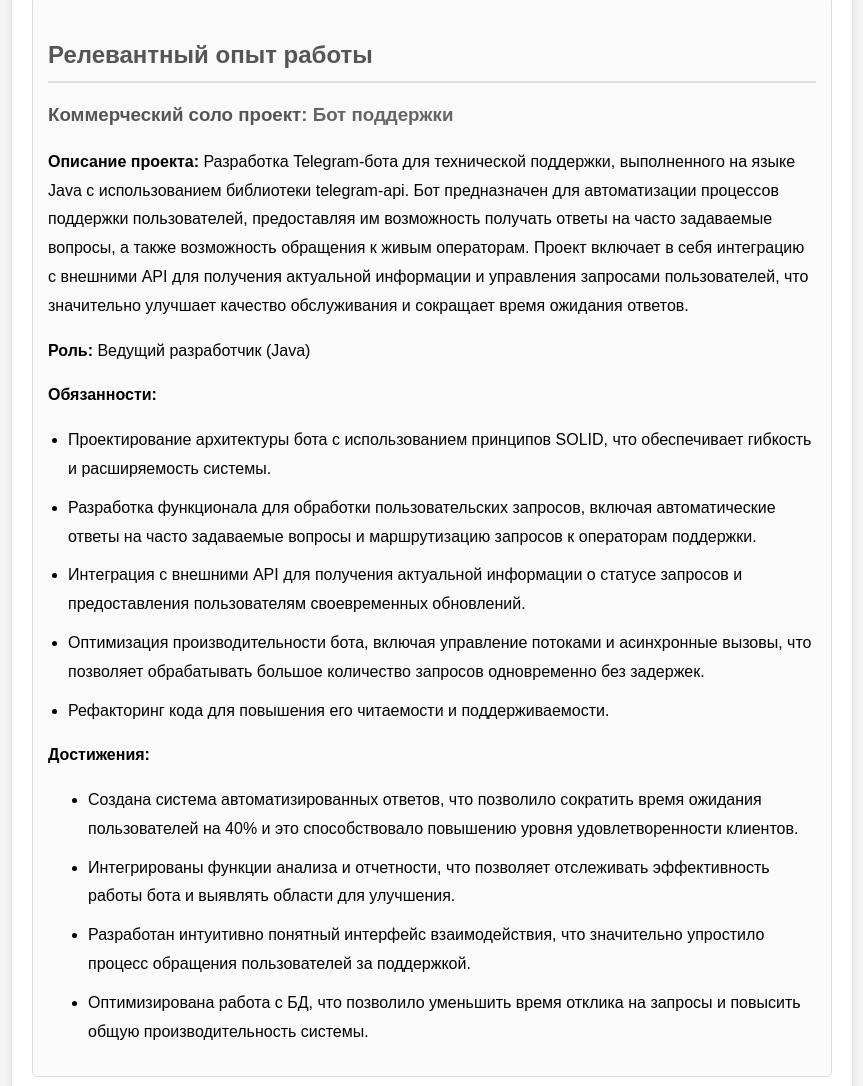
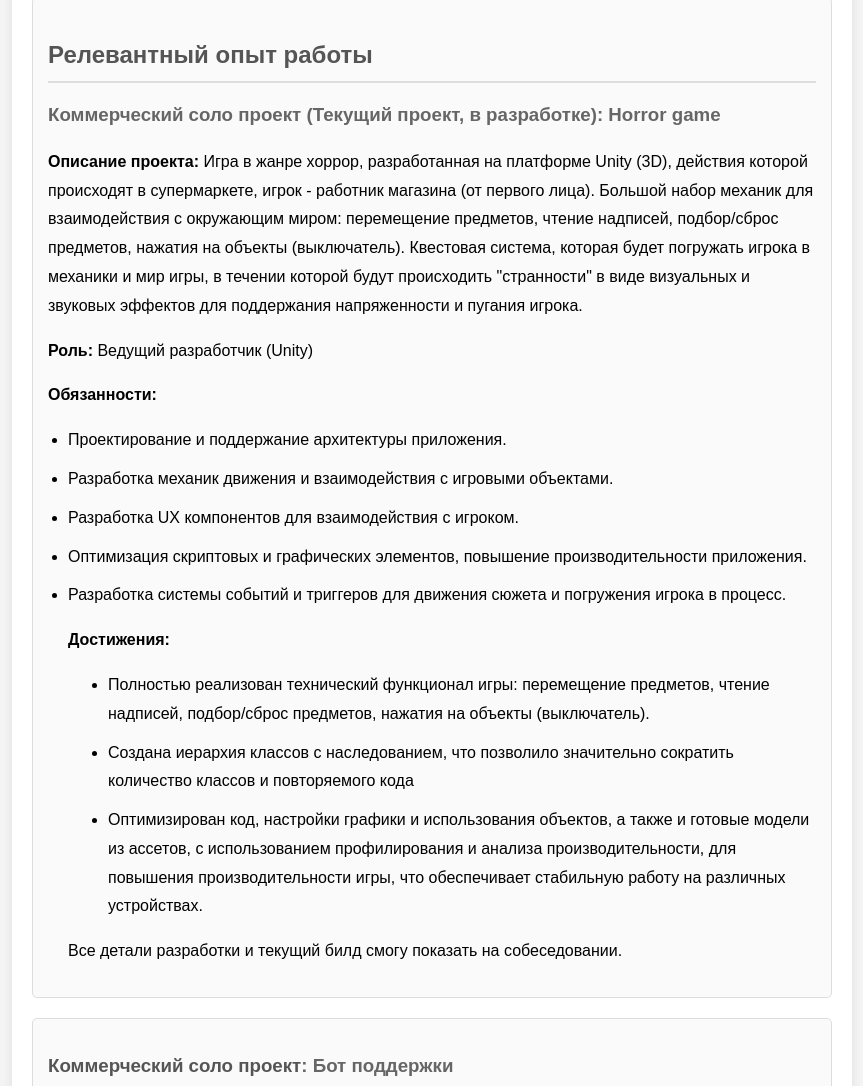
Before and after one commit to MassterSedla/MassterSedla.github.io, a plain HTML site: page index.html in a window 1280 px wide. Shown: the part 1296-2382 px from the top of the page, without its empty margins (208-1071 px from the left). Drawn offline with Linux system fonts and the light colour scheme.

Commit message:
Update index.html

```diff
--- a/index.html
+++ b/index.html
@@ -38,9 +38,38 @@
 
 
         <h2><p> <a href="https://github.com/MassterSedla/" target="_blank"><strong>Мой GitHub</strong></a></p></h2>
+
     <div class="section">
 
         <h2>Релевантный опыт работы</h2>
+
+        <h3>Коммерческий соло проект (Текущий проект, в разработке): Horror game</h3>
+
+        <p><strong>Описание проекта:</strong> Игра в жанре хоррор, разработанная на платформе Unity (3D), действия которой происходят в супермаркете, игрок - работник магазина (от первого лица). Большой набор механик для взаимодействия с окружающим миром: перемещение предметов, чтение надписей, подбор/сброс предметов, нажатия на объекты (выключатель). Квестовая система, которая будет погружать игрока в механики и мир игры, в течении которой будут происходить "странности" в виде визуальных и звуковых эффектов для поддержания напряженности и пугания игрока.</p>
+
+        <p><strong>Роль:</strong> Ведущий разработчик (Unity)</p>
+
+        <p><strong>Обязанности:</strong></p>
+        <ul>
+            <li>Проектирование и поддержание архитектуры приложения.</li>
+            <li>Разработка механик движения и взаимодействия с игровыми объектами.</li>
+            <li>Разработка UX компонентов для взаимодействия с игроком.</li>
+            <li>Оптимизация скриптовых и графических элементов, повышение производительности приложения.</li>
+            <li>Разработка системы событий и триггеров для движения сюжета и погружения игрока в процесс.</li>
+
+        <p><strong>Достижения:</strong></p>
+        <ul class="achievement">
+            <li>Полностью реализован технический функционал игры: перемещение предметов, чтение надписей, подбор/сброс предметов, нажатия на объекты (выключатель).</li>
+            <li>Создана иерархия классов с наследованием, что позволило значительно сократить количество классов и повторяемого кода</li>
+            <li>Оптимизирован код, настройки графики и использования объектов, а также и готовые модели из ассетов, с использованием профилирования и анализа производительности, для повышения производительности игры, что обеспечивает стабильную работу на различных устройствах.</li>
+        </ul>
+
+	<p>Все детали разработки и текущий билд смогу показать на собеседовании.</p>
+
+    </div>
+
+
+    <div class="section">
 
         <h3><a href="https://github.com/MassterSedla/SupportBot" target="_blank">Коммерческий соло проект</a>: Бот поддержки</h3>
 
```
